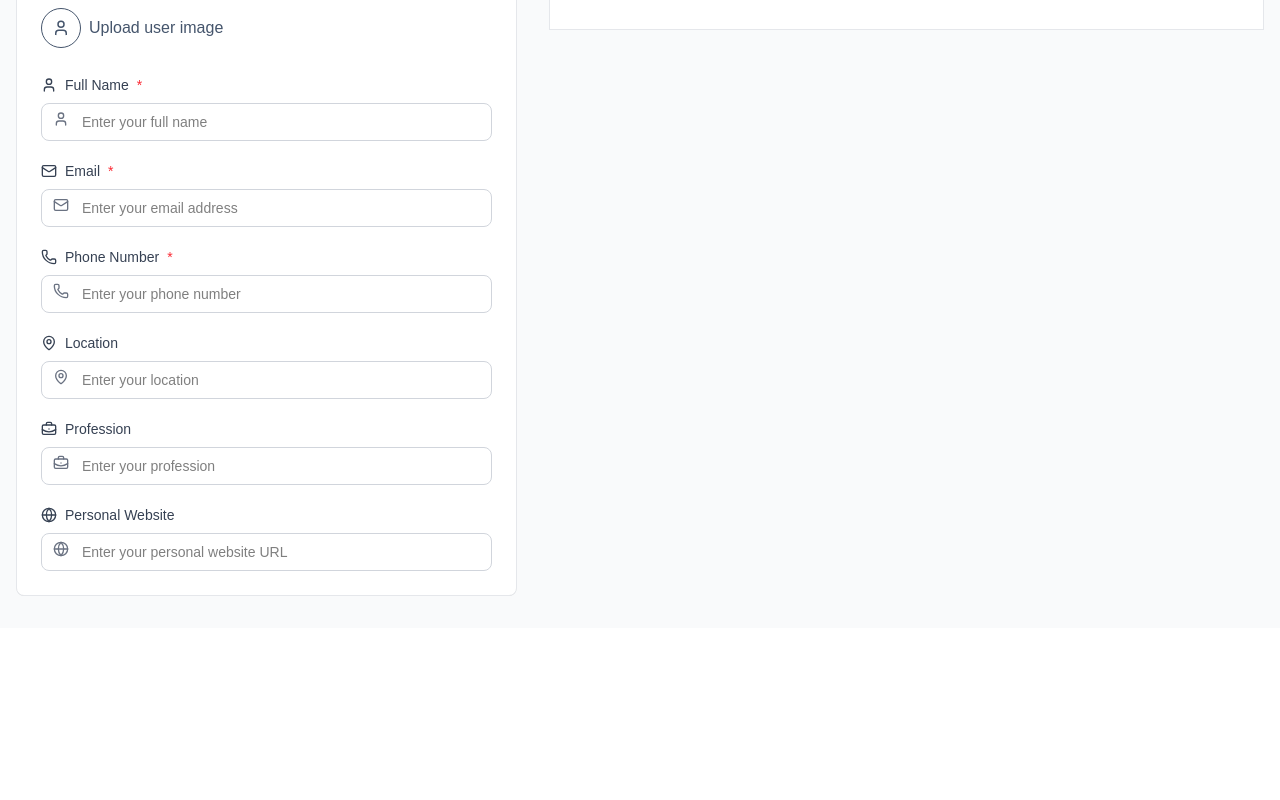
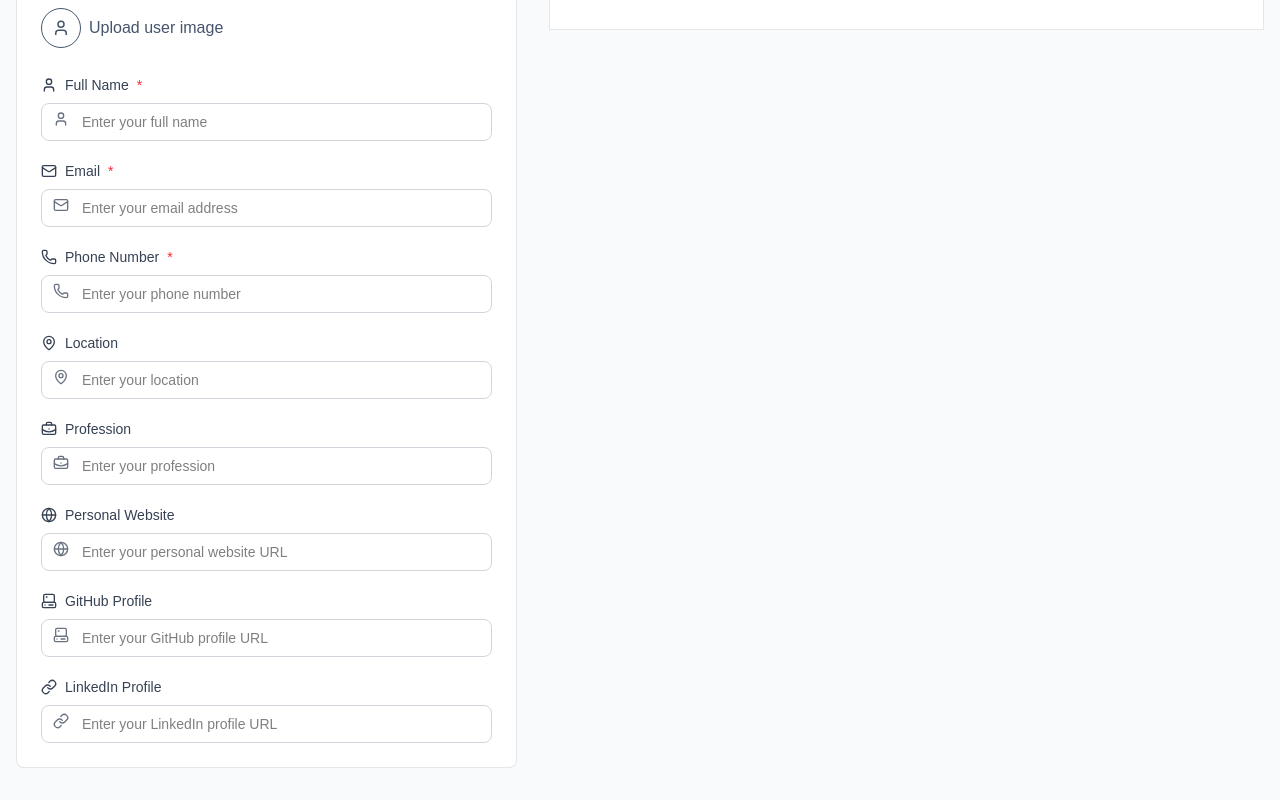
Before and after one commit to Ayush5605/AI-RESUME-BUILDER, a React (Vite) app in the folder Client/: page /app/builder/1 in a window 1280 px wide. Shown: the part 285-1085 px from the top of the page. Before the commit the page ends 913 px from the top, so only its background shows below. Built offline with nearby package versions, Linux system fonts and the light colour scheme.

Commit message:
made some changes in personal_info form

```diff
--- a/Client/src/components/PersonalInfoForm.jsx
+++ b/Client/src/components/PersonalInfoForm.jsx
@@ -5,6 +5,8 @@ import {
   Globe,
   MapPin,
   BriefcaseBusiness,
+  Computer,
+  Link,
 } from "lucide-react";
 
 import React from "react";
@@ -65,6 +67,20 @@ const PersonalInfoForm = ({
       icon: Globe,
       placeholder: "Enter your personal website URL",
     },
+    {
+      key: "Github",
+      label: "GitHub Profile",
+      icon: Computer,
+      placeholder: "Enter your GitHub profile URL",
+    },
+    {
+      key: "LinkedIn",
+      label: "LinkedIn Profile",
+      icon: Link,
+      placeholder: "Enter your LinkedIn profile URL",
+    }
+
+
   ];
 
   return (
--- a/Client/src/components/templates/ClassicTemplate.jsx
+++ b/Client/src/components/templates/ClassicTemplate.jsx
@@ -1,4 +1,4 @@
-import { Mail, Phone, MapPin,  Globe } from "lucide-react";
+import { Mail, Phone, MapPin,  Globe,Computer,Link } from "lucide-react";
 
 const ClassicTemplate = ({ data, accentColor }) => {
     const formatDate = (dateStr) => {
@@ -39,14 +39,19 @@ const ClassicTemplate = ({ data, accentColor }) => {
                     )}
                     {data.personal_info?.linkedin && (
                         <div className="flex items-center gap-1">
-                            <Linkedin className="size-4" />
-                            <span className="break-all">{data.personal_info.linkedin}</span>
+                            <Link className="size-4" />
+                            <span className="break-all">{data.personal_info.linkedIn}</span>
                         </div>
                     )}
                     {data.personal_info?.website && (
                         <div className="flex items-center gap-1">
                             <Globe className="size-4" />
                             <span className="break-all">{data.personal_info.website}</span>
+                        </div>
+                    )} {data.personal_info?.Github && (
+                        <div className="flex items-center gap-1">
+                            <Computer className="size-4" />
+                            <span>{data.personal_info.Github}</span>
                         </div>
                     )}
                 </div>
--- a/Client/src/components/templates/ModernTemplate.jsx
+++ b/Client/src/components/templates/ModernTemplate.jsx
@@ -1,4 +1,4 @@
-import { Mail, Phone, MapPin,  Globe } from "lucide-react";
+import { Mail, Phone, MapPin,  Globe, Link } from "lucide-react";
 
 const ModernTemplate = ({ data, accentColor }) => {
 	const formatDate = (dateStr) => {
@@ -39,8 +39,8 @@ const ModernTemplate = ({ data, accentColor }) => {
 					)}
 					{data.personal_info?.linkedin && (
 						<a target="_blank" href={data.personal_info?.linkedin} className="flex items-center gap-2">
-							<Linkedin className="size-4" />
-							<span className="break-all text-xs">{data.personal_info.linkedin.split("https://www.")[1] ? data.personal_info.linkedin.split("https://www.")[1] : data.personal_info.linkedin}</span>
+							<Link className="size-4" />
+							<span className="break-all text-xs">{data.personal_info.linkedIn.split("https://www.")[1] ? data.personal_info.linkedIn.split("https://www.")[1] : data.personal_info.linkedIn}</span>
 						</a>
 					)}
 					{data.personal_info?.website && (
```
